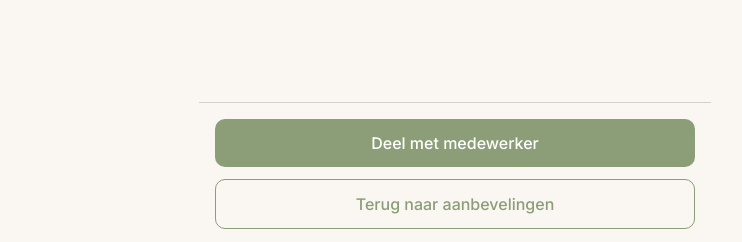
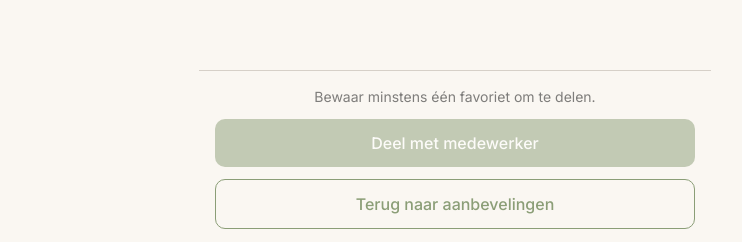
Before and after one commit to pxl-research/the-babys-corner, a React (Vite) app in the folder frontend/: page /shortlist in a window 1280 px wide. Shown: the part 555-797 px from the top of the page, without its empty margins (185-927 px from the left). Built offline with nearby package versions, Linux system fonts and the light colour scheme; no server answers.

Commit message:
feat(shortlist): block handoff when no favorites saved
Disable the 'Deel met medewerker' confirm and show a nudge until at least one
favorite is saved, so the flow can't complete with an empty shortlist.

```diff
--- a/frontend/src/pages/ShortlistPage.tsx
+++ b/frontend/src/pages/ShortlistPage.tsx
@@ -14,6 +14,7 @@ export default function ShortlistPage() {
   const [busyId, setBusyId] = useState<string | null>(null)
   const [favStrollers, setFavStrollers] = useState<ShortlistItem[]>([])
   const [favAccessories, setFavAccessories] = useState<ShortlistItem[]>([])
+  const hasFavorites = strollerFavorites.length + accessoryFavorites.length > 0
 
   // Resolve favorites server-side so the shortlist never depends on which
   // recommendation batches happen to be loaded.
@@ -114,9 +115,13 @@ export default function ShortlistPage() {
       </div>
 
       <div className="fixed bottom-0 left-0 right-0 bg-cream border-t border-muted p-4 flex flex-col gap-3 max-w-lg mx-auto">
+        {!hasFavorites && (
+          <p className="text-center text-sm text-ink/60">Bewaar minstens één favoriet om te delen.</p>
+        )}
         <button
           onClick={handleConfirm}
-          className="w-full bg-brand text-white rounded-btn px-6 py-3 font-medium"
+          disabled={!hasFavorites}
+          className="w-full bg-brand text-white rounded-btn px-6 py-3 font-medium disabled:opacity-50"
         >
           Deel met medewerker
         </button>
```
